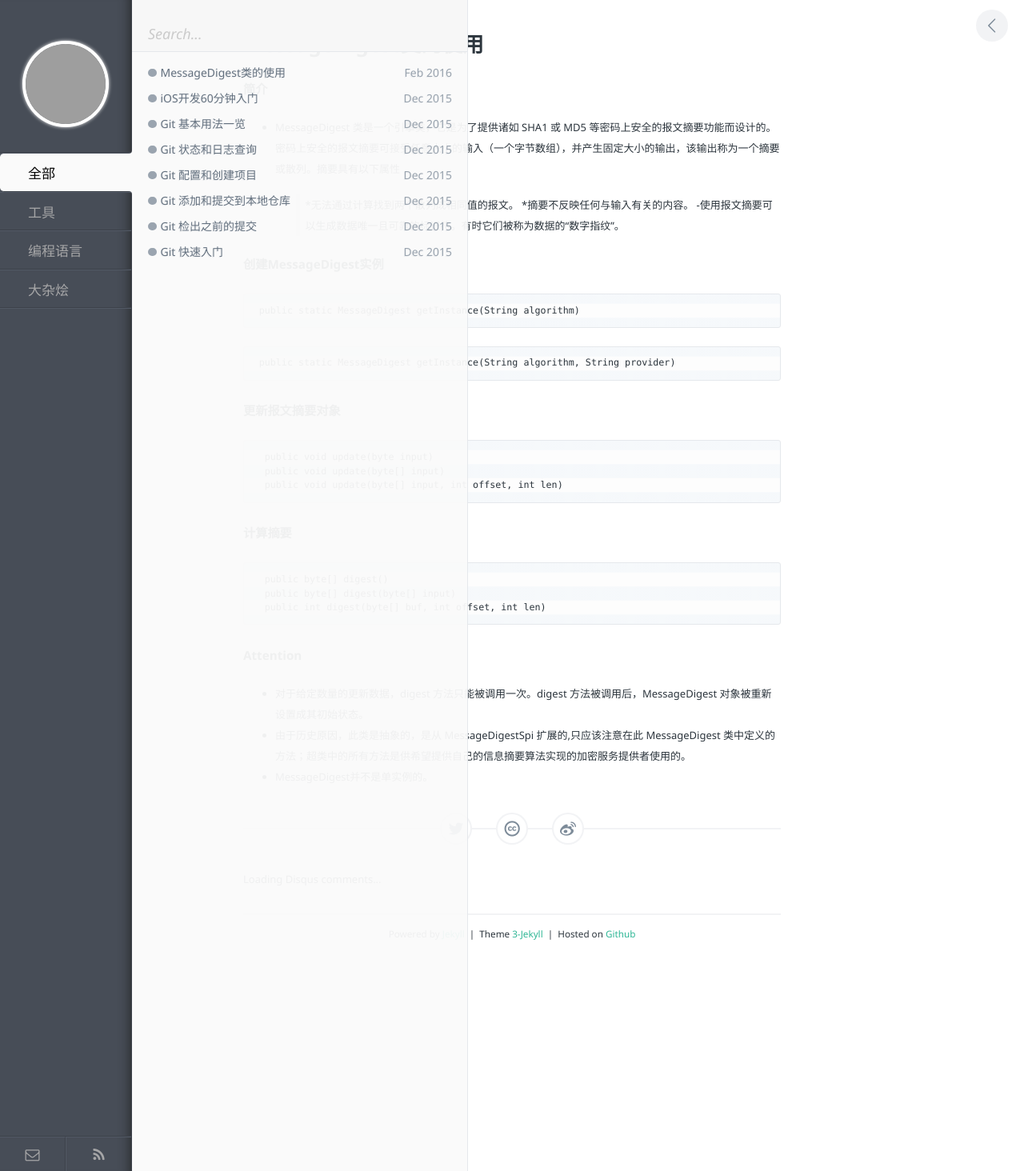
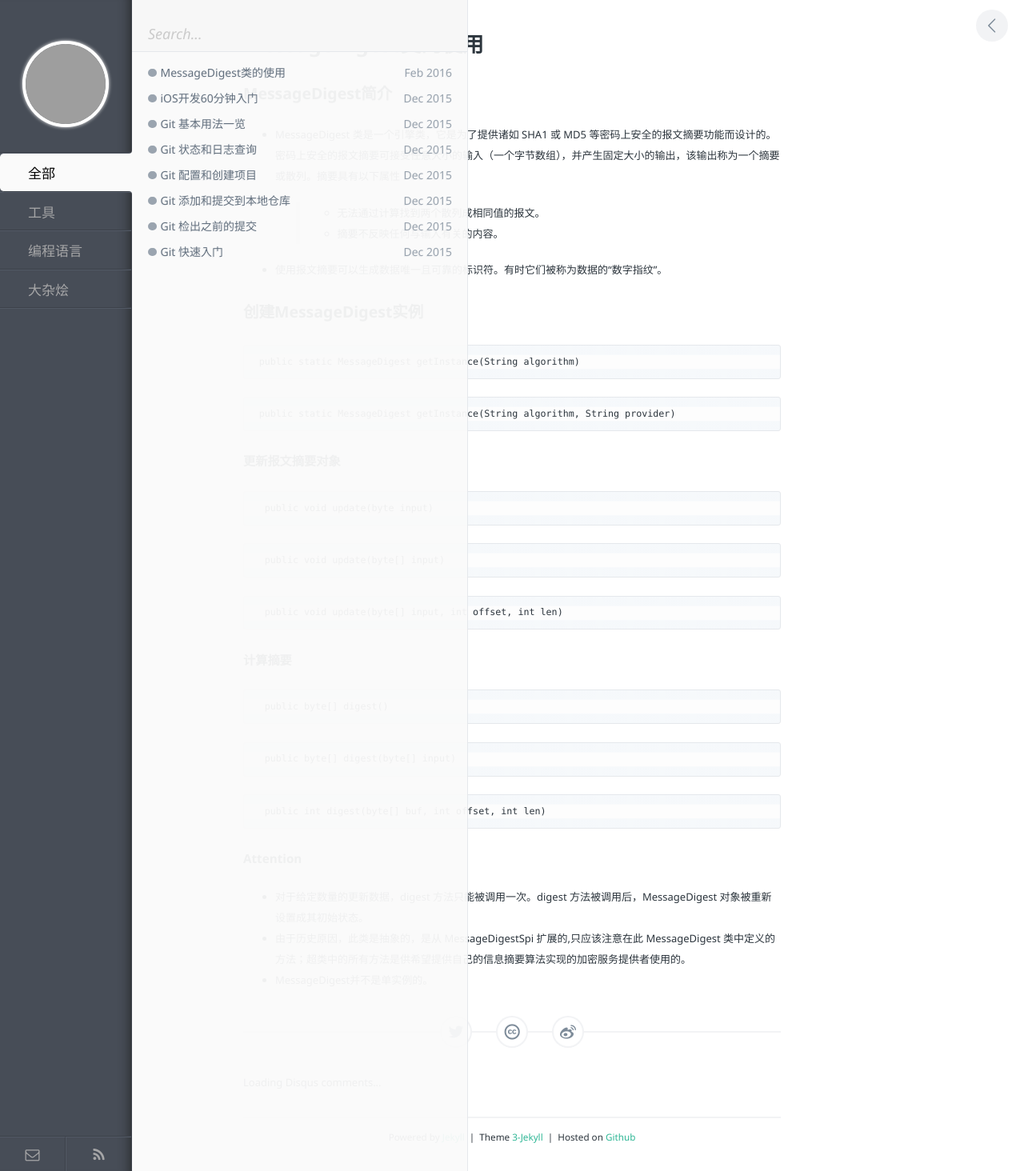
Before and after one commit to letcheng/letcheng.github.io, a Jekyll site: the page built from _posts/hodgepodge/2016-02-23-message-digest.md, in a window 1280 px wide. Shown: the whole page at 80% size. Built offline with Jekyll 4.4.1, drawn with Linux system fonts in a browser that asks for light colours; comment, search, counter and statistics services are not loaded; grey boxes are pictures that could not be loaded.

Commit message:
添加MessageDigest类的使用

````diff
--- a/_posts/hodgepodge/2016-02-23-message-digest.md
+++ b/_posts/hodgepodge/2016-02-23-message-digest.md
@@ -9,13 +9,13 @@ description: MessageDigest类的使用
 
 
 
-### 简介
+## MessageDigest简介
  - MessageDigest 类是一个引擎类，它是为了提供诸如 SHA1 或 MD5 等密码上安全的报文摘要功能而设计的。密码上安全的报文摘要可接受任意大小的输入（一个字节数组），并产生固定大小的输出，该输出称为一个摘要或散列。摘要具有以下属性
-  > *无法通过计算找到两个散列成相同值的报文。
-  > *摘要不反映任何与输入有关的内容。
- -使用报文摘要可以生成数据唯一且可靠的标识符。有时它们被称为数据的“数字指纹”。
+  > * 无法通过计算找到两个散列成相同值的报文。
+  > * 摘要不反映任何与输入有关的内容。
+ - 使用报文摘要可以生成数据唯一且可靠的标识符。有时它们被称为数据的“数字指纹”。
 
-### 创建MessageDigest实例
+## 创建MessageDigest实例
 
  ```
  public static MessageDigest getInstance(String algorithm)
@@ -29,7 +29,13 @@ description: MessageDigest类的使用
 
  ```
   public void update(byte input)
+ ```
+
+ ```
   public void update(byte[] input)
+ ```
+
+ ```
   public void update(byte[] input, int offset, int len)
  ```
 
@@ -37,7 +43,13 @@ description: MessageDigest类的使用
 
  ```
   public byte[] digest()
+ ```
+
+ ```
   public byte[] digest(byte[] input)
+ ```
+
+ ```
   public int digest(byte[] buf, int offset, int len)
  ```
 
````
